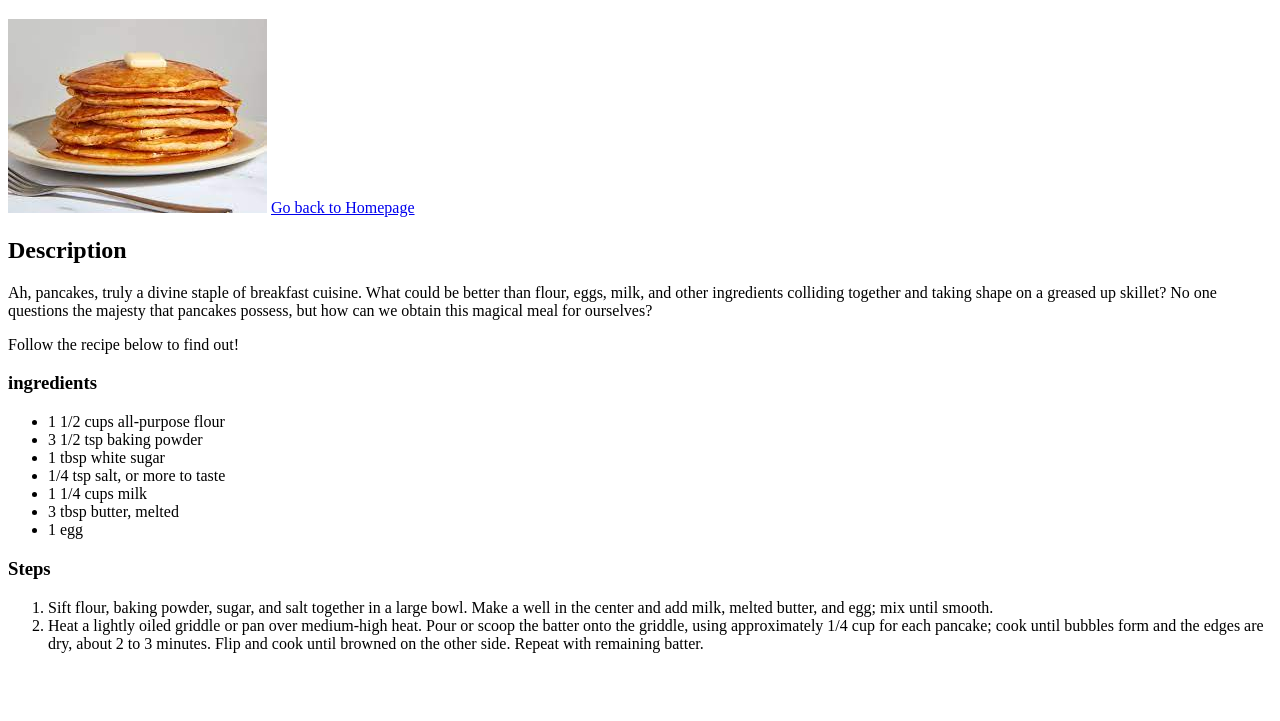
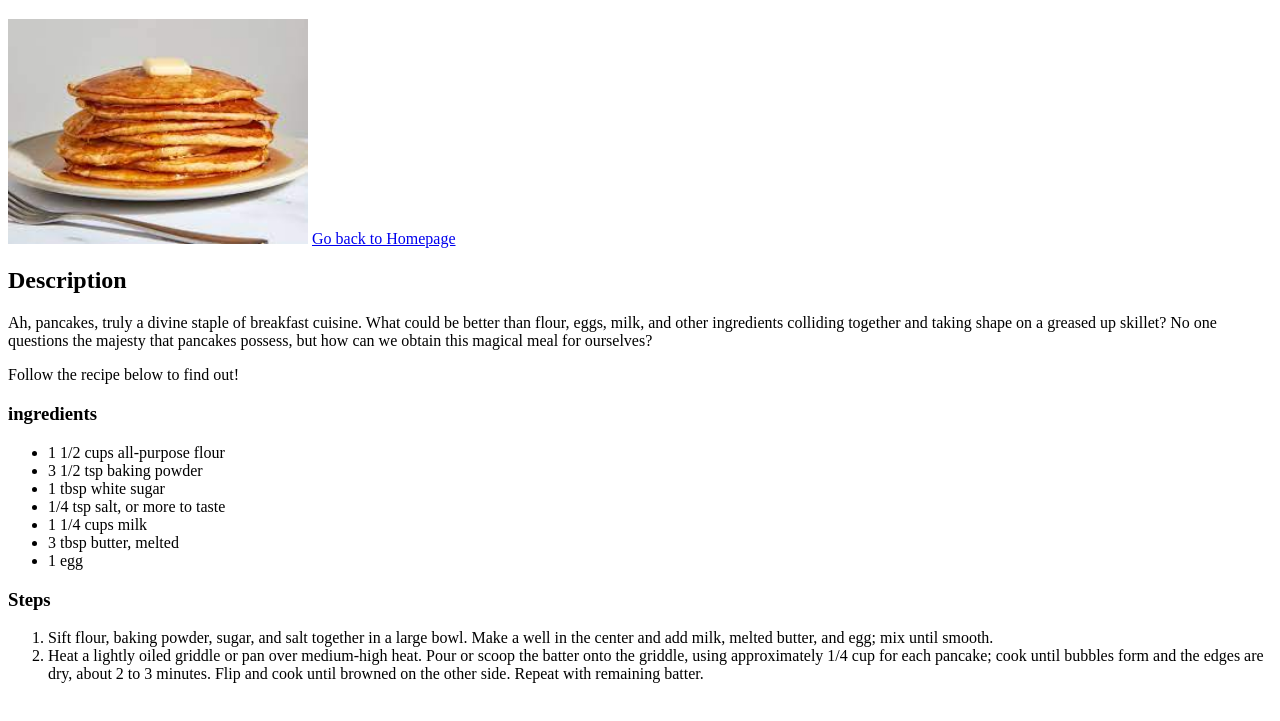
Before and after one commit to ang-ora/odin-recipes, a plain HTML site: page recipes/pancakes.html in a window 1280 px wide. Shown: the part 61-782 px from the top of the page. Drawn offline with Linux system fonts and the light colour scheme; files that its build step writes are made by us from their sources.

Commit message:
Add declarations for classes of image elements

```diff
--- a/style.css
+++ b/style.css
@@ -3,3 +3,10 @@ h1 {
     font-weight: bolder;
     color: rgb(49, 6, 78);
 }
+
+.panimg,
+.toastimg,
+.eggsimg {
+    width: 300px;
+    height: auto;
+}
```
